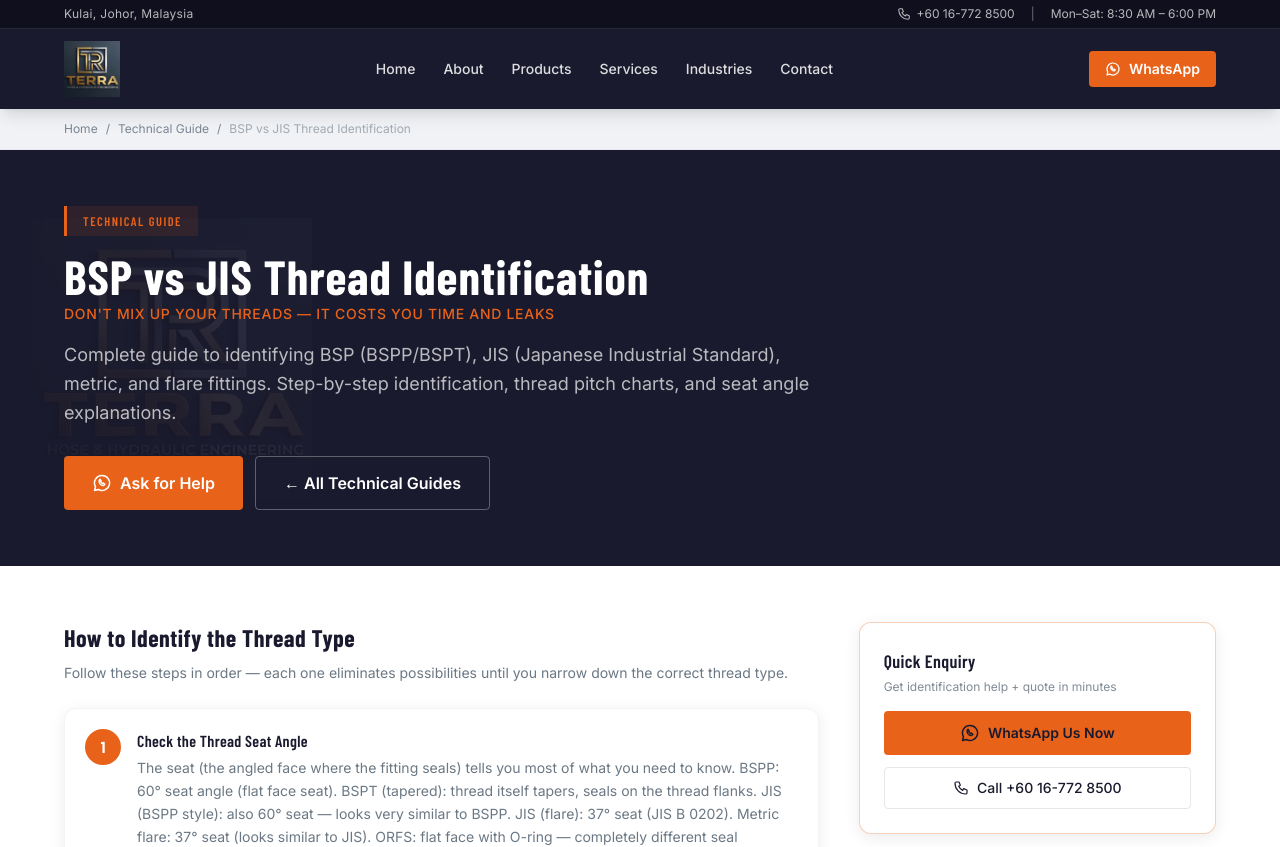
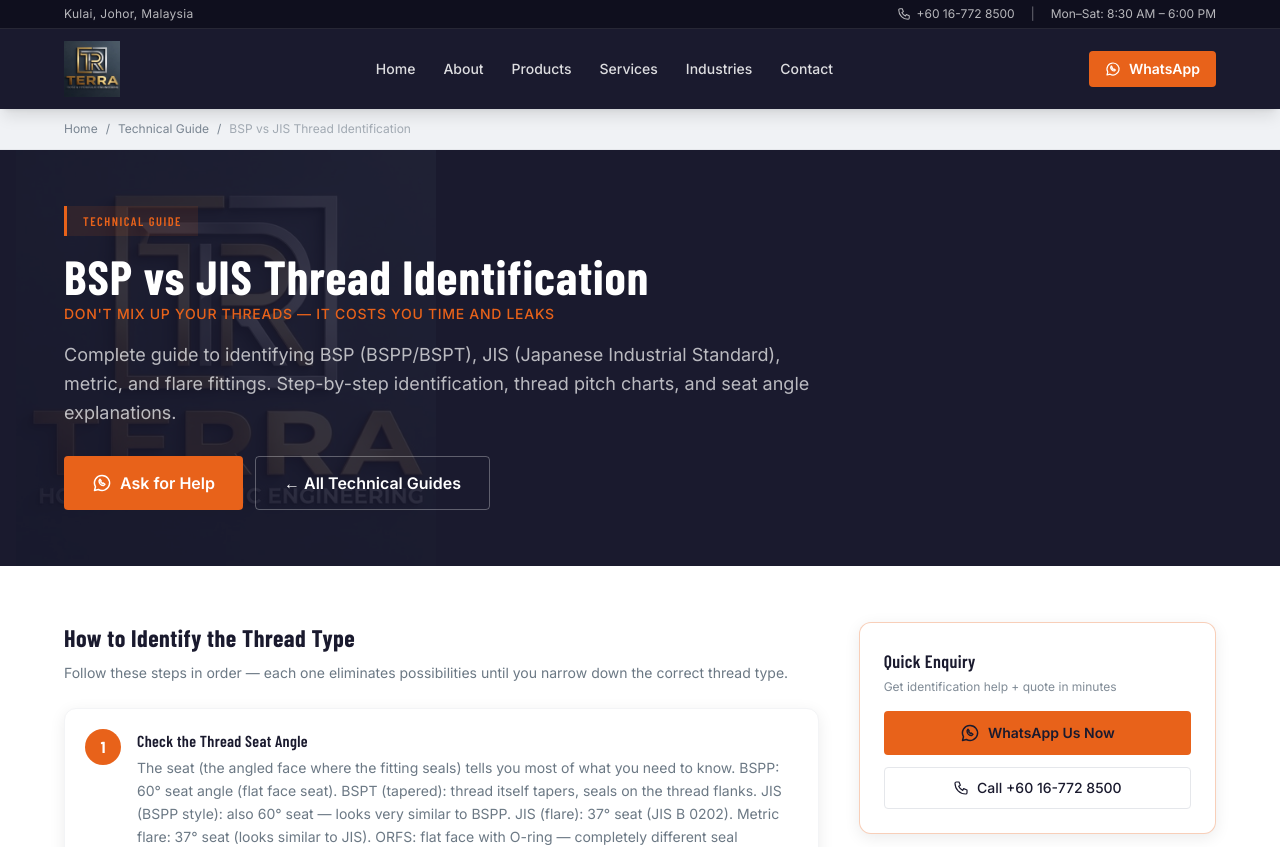
Before and after one commit to Calvinneyc/Terrahose, a Next.js app: page /technical/bsp-vs-jis in a window 1280 px wide. Shown: the top 847 px of the page. Built offline with nearby package versions, Linux system fonts and the light colour scheme.

Commit message:
Make logo watermark larger and more visible

```diff
--- a/components/TechnicalGuidePage.tsx
+++ b/components/TechnicalGuidePage.tsx
@@ -86,7 +86,7 @@ export function TechnicalGuidePage({
       {/* HERO */}
       <section className="bg-primary py-14 text-white relative overflow-hidden">
         {/* Background Logo Watermark */}
-        <img src="/logo.jpg" alt="" className="absolute left-8 top-1/2 -translate-y-1/2 w-[280px] h-auto opacity-[0.07] pointer-events-none select-none hidden lg:block" />
+        <img src="/logo.jpg" alt="" className="absolute left-4 top-1/2 -translate-y-1/2 w-[420px] h-auto opacity-[0.12] pointer-events-none select-none hidden lg:block" />
         <div className="container-x relative z-10">
           <div className="max-w-3xl">
             {tag && <span className="tag-chip mb-4">{tag}</span>}
```
